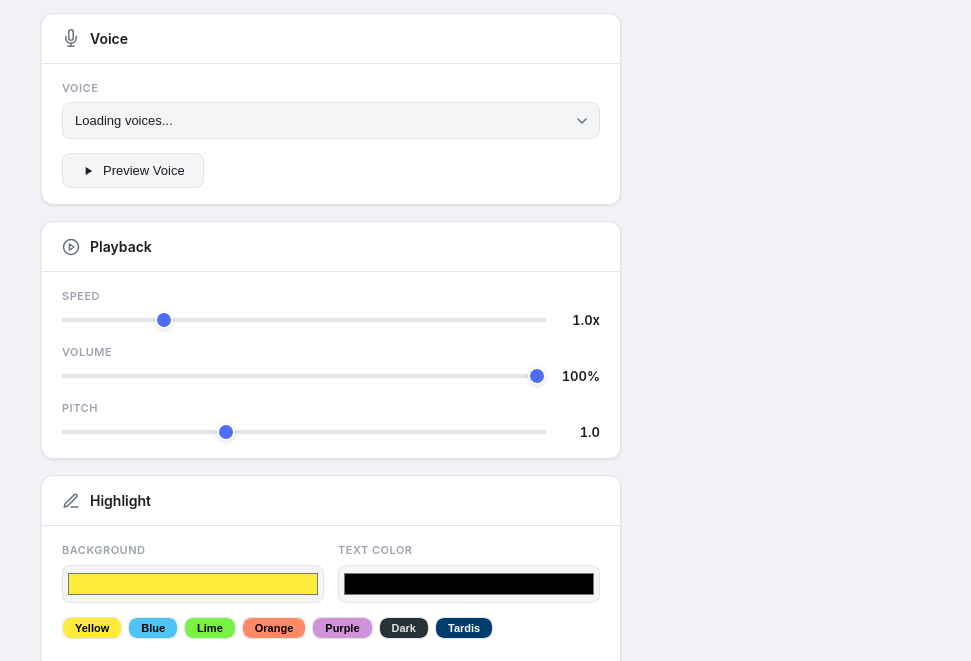
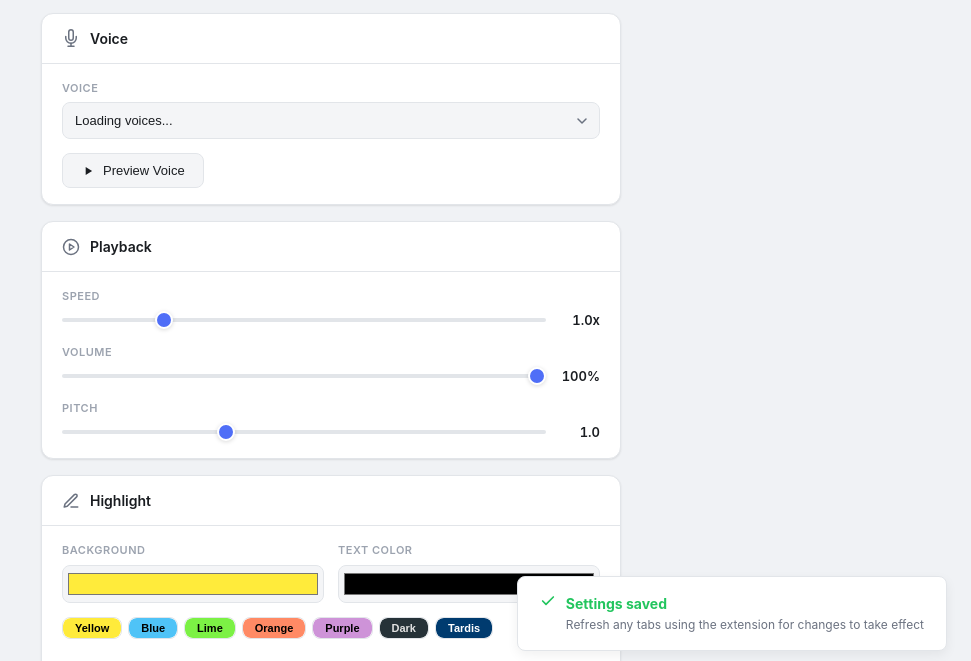
Before and after one commit to s-kerdel/listen-carefully, a browser extension: page listen-carefully/options/options.html in a window 1280 px wide. Both pictures are taken after a click on the button "Yellow". Shown: the part 125-786 px from the top of the page, without its empty margins (309-1280 px from the left). Drawn offline with Linux system fonts and the light colour scheme.

Commit message:
Add refresh hint to settings saved toast

```diff
--- a/listen-carefully/options/options.css
+++ b/listen-carefully/options/options.css
@@ -491,14 +491,13 @@ kbd {
   bottom: 24px;
   right: 24px;
   display: flex;
-  align-items: center;
-  gap: 8px;
+  align-items: flex-start;
+  gap: 10px;
   background: var(--bg-card);
   color: var(--success);
-  padding: 12px 20px;
+  padding: 16px 22px;
   border-radius: var(--radius-sm);
-  font-weight: 600;
-  font-size: 13px;
+  font-size: 14px;
   box-shadow: var(--shadow-lg);
   border: 1px solid var(--border);
   opacity: 0;
@@ -506,6 +505,20 @@ kbd {
   pointer-events: none;
 }
 
+.saved-msg strong {
+  display: block;
+  font-size: 14px;
+  font-weight: 700;
+}
+
+.saved-msg .saved-hint {
+  display: block;
+  font-size: 12px;
+  font-weight: 400;
+  color: var(--text-secondary);
+  margin-top: 2px;
+}
+
 .saved-msg.visible {
   opacity: 1;
 }
--- a/listen-carefully/options/options.html
+++ b/listen-carefully/options/options.html
@@ -183,7 +183,10 @@
     <!-- Saved toast -->
     <div id="saved-msg" class="saved-msg" role="status" aria-live="polite">
       <svg width="16" height="16" viewBox="0 0 24 24" aria-hidden="true" fill="none" stroke="currentColor" stroke-width="2.5" stroke-linecap="round" stroke-linejoin="round"><polyline points="20 6 9 17 4 12"/></svg>
-      Settings saved
+      <div>
+        <strong>Settings saved</strong>
+        <span class="saved-hint">Refresh any tabs using the extension for changes to take effect</span>
+      </div>
     </div>
   </main>
 
--- a/listen-carefully/options/options.js
+++ b/listen-carefully/options/options.js
@@ -62,7 +62,7 @@
     chrome.storage.local.set(partial);
     els.savedMsg.classList.add('visible');
     clearTimeout(hideTimeout);
-    hideTimeout = setTimeout(() => els.savedMsg.classList.remove('visible'), 2400);
+    hideTimeout = setTimeout(() => els.savedMsg.classList.remove('visible'), 3000);
   }
 
   // --- Load voices (options page has direct access to speechSynthesis) ---
```
